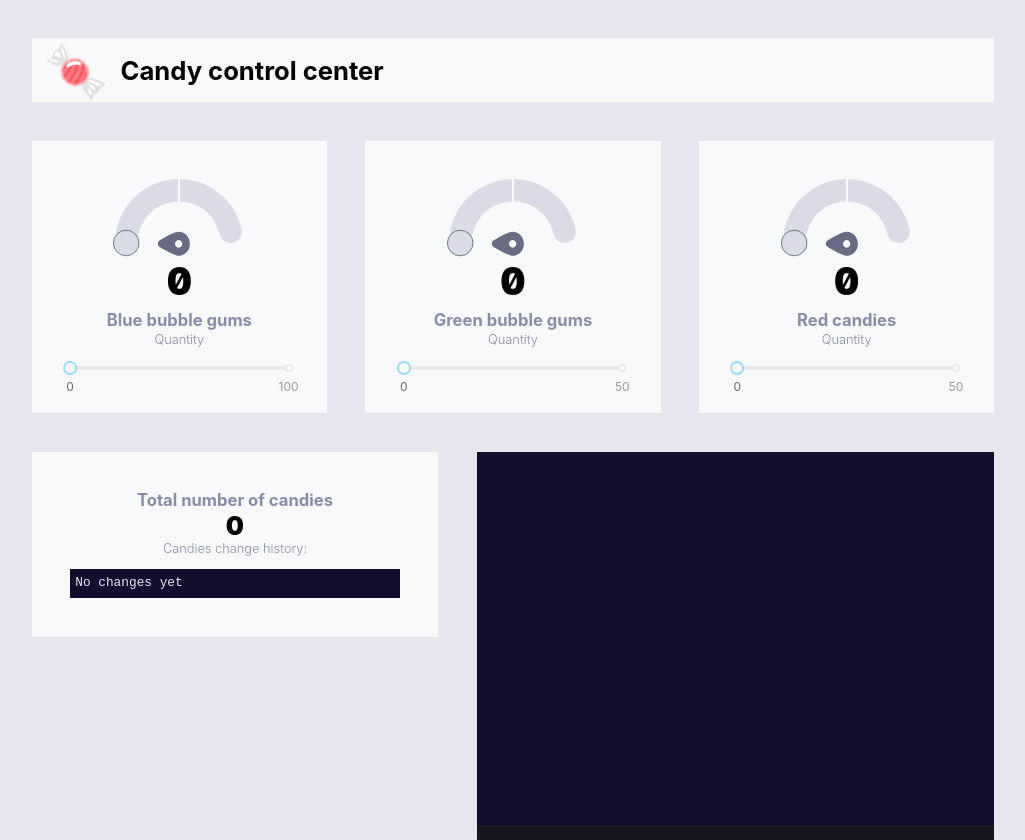
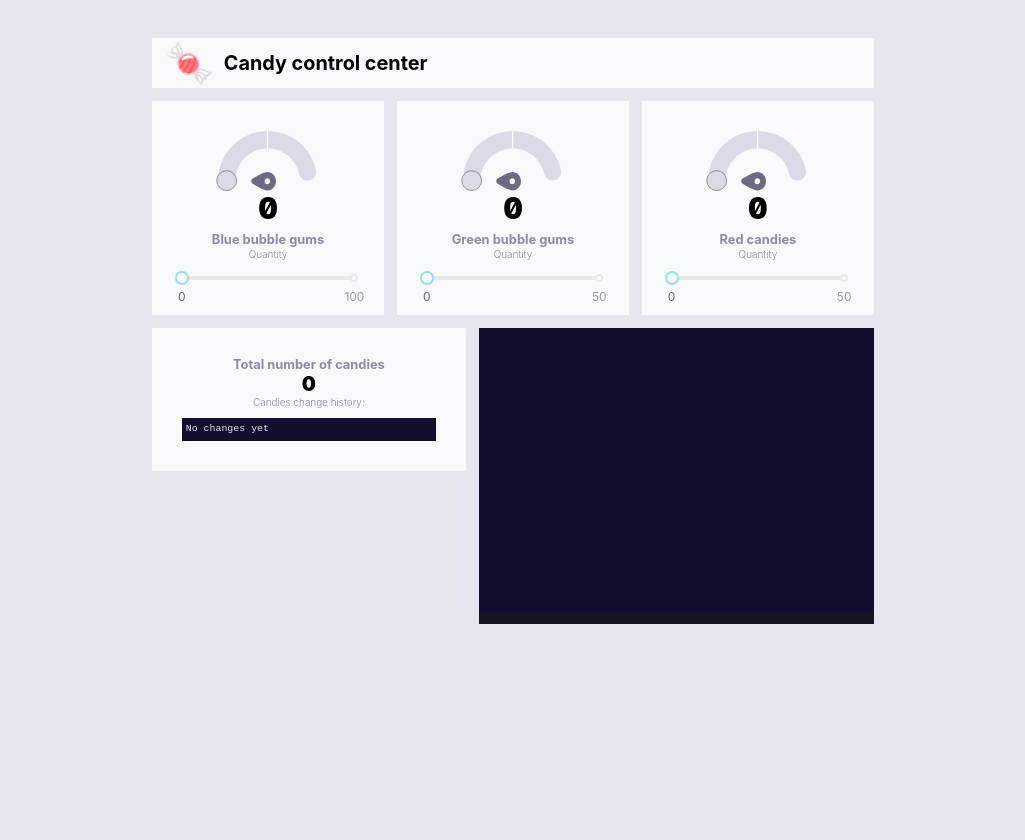
Before and after one commit to simonwinklerzh/creating-a-gauge-in-react, a React (Create React App) app: page / in a window 1280 px wide. Shown: the whole page, without its empty margins (127-1152 px from the left). After the commit the page ends 800 px from the top, so only its background shows below. Built offline with nearby package versions, Linux system fonts and the light colour scheme.

Commit message:
Layout adjustments

```diff
--- a/src/index.css
+++ b/src/index.css
@@ -12,11 +12,11 @@ body {
 }
 
 #root {
-  font-size: 1vw;
+  font-size: calc(8px + 0.15vw);
   display: grid;
   grid-template-columns: repeat(9, minmax(0, 1fr));
-  grid-gap: 3vw;
-  width: 80%;
+  grid-gap: 1vw;
+  width: 60%;
   margin: 0 auto;
   grid-auto-rows: minmax(5em, auto);
 }
```
